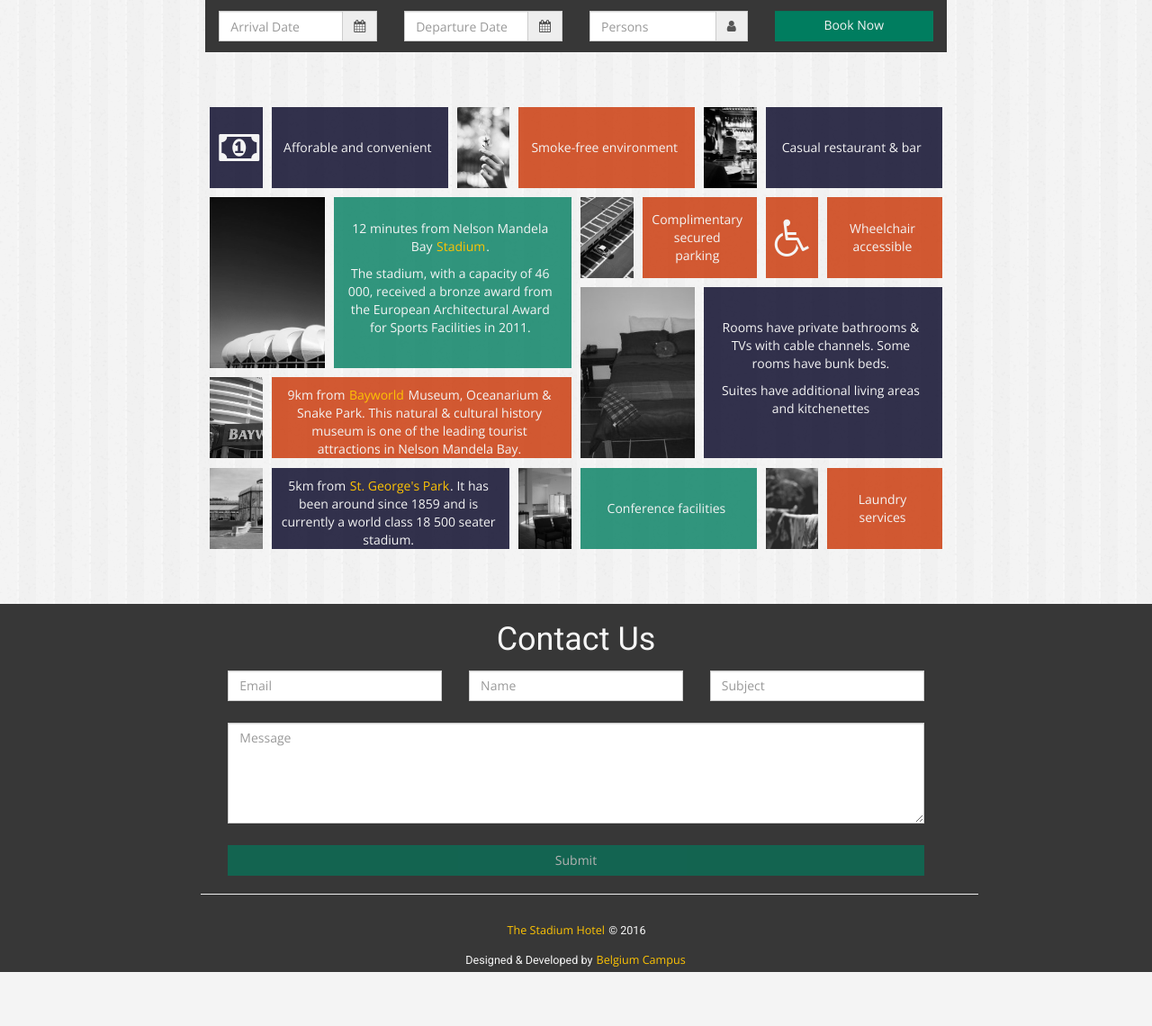
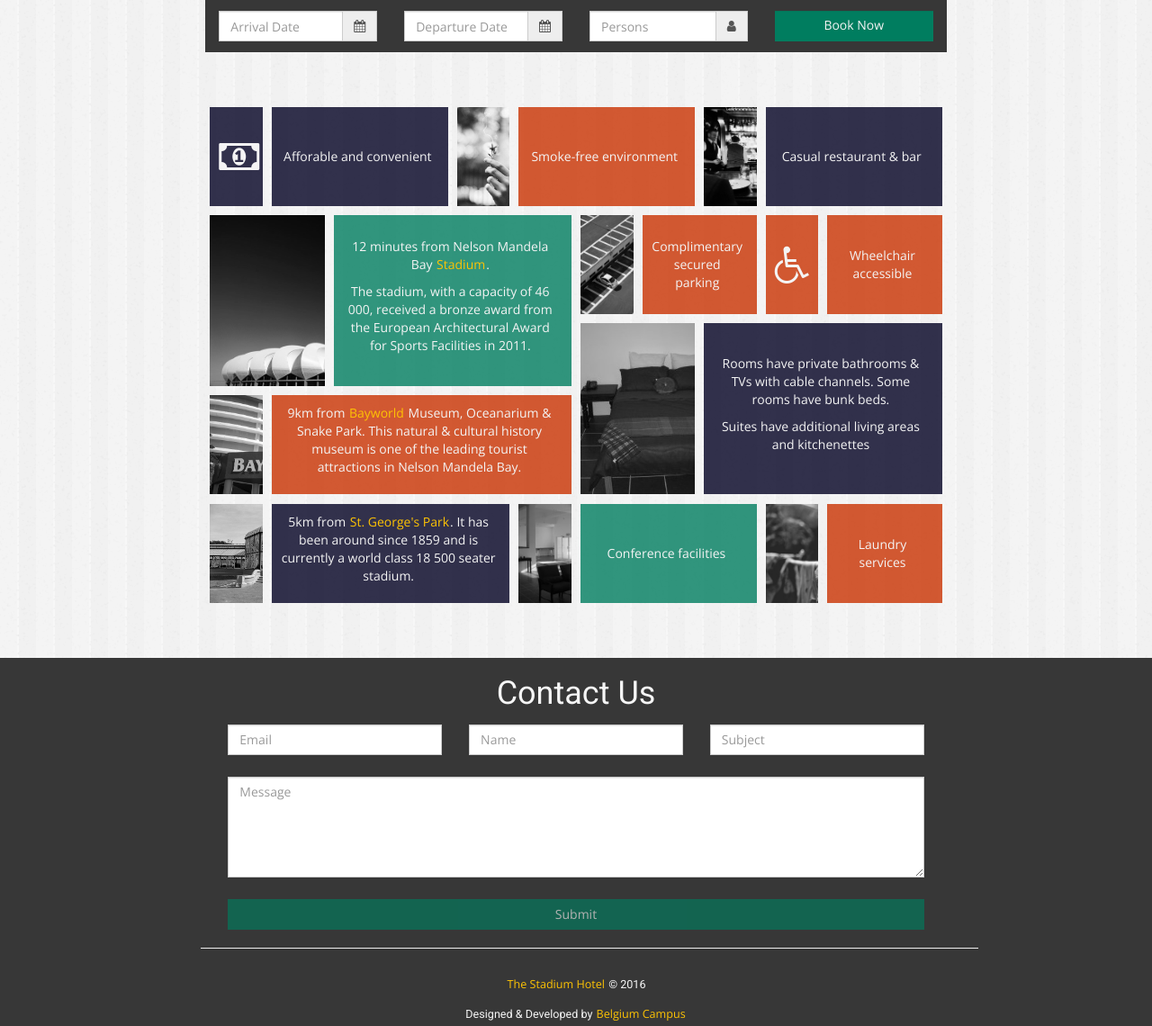
Before and after one commit to BelgiumCampus/stadiumhotel, a PHP site: page /index.php in a window 1280 px wide. Shown: the part 204-1344 px from the top of the page at 90% size. Before the commit the page ends 1284 px from the top, so only its background shows below. Run offline with PHP 8.4, Linux system fonts and the light colour scheme; some libraries are stand-ins or nearby versions.

Commit message:
Fixed tile grid padding and more auto complete fields

```diff
--- a/css/site.css
+++ b/css/site.css
@@ -365,7 +365,7 @@ input[type="radio"]:disabled+label::before {
     background-color: #FDC304 !important;
 }
 .tile-sm {
-    height: 100px;
+    height: 120px;
     padding-left: 10px;
     padding-top: 10px;
     padding-bottom: 10px;
@@ -408,7 +408,7 @@ input[type="radio"]:disabled+label::before {
     color: #F4F4F4;
 }
 .odd-tile {
-    margin-top: -100px;
+    margin-top: -120px;
 }
 .icon {
     font-size: 3em !important;
--- a/views/footer.html
+++ b/views/footer.html
@@ -6,14 +6,14 @@
 
         <div class="form-group padding-lr-small col-lg-4 col-md-4 col-sm-4">
             <div class="">
-                <input name="comment[email]" class="no-margin  width-100 form-control" type="email" placeholder="Email" data-error="Please enter a valid email address" required/>
+                <input name="comment[email]" class="no-margin  width-100 form-control" type="email" placeholder="Email" data-error="Please enter a valid email address" required autocomplete="email" />
                 <div class="help-block with-errors"></div>
             </div>
         </div>
         <div class="form-group padding-lr-small col-lg-4 col-md-4 col-sm-4 ">
 
             <div class=" ">
-                <input name="comment[name]" class="no-margin width-100 form-control" type="text" placeholder="Name" data-error="Please enter a name" required/>
+                <input name="comment[name]" class="no-margin width-100 form-control" type="text" placeholder="Name" data-error="Please enter a name" required autocomplete="name" />
                 <div class="help-block with-errors"></div>
             </div>
         </div>
@@ -32,7 +32,7 @@
             </div>
         </div>
         <div class=" col-lg-12 col-md-12 col-sm-12">
-                <input name="comment[submit]" type="submit" class="no-margin width-100 btn tile-color-3-solid form-control" />
+            <input name="comment[submit]" type="submit" class="no-margin width-100 btn tile-color-3-solid form-control" />
         </div>
 
     </form>
```
